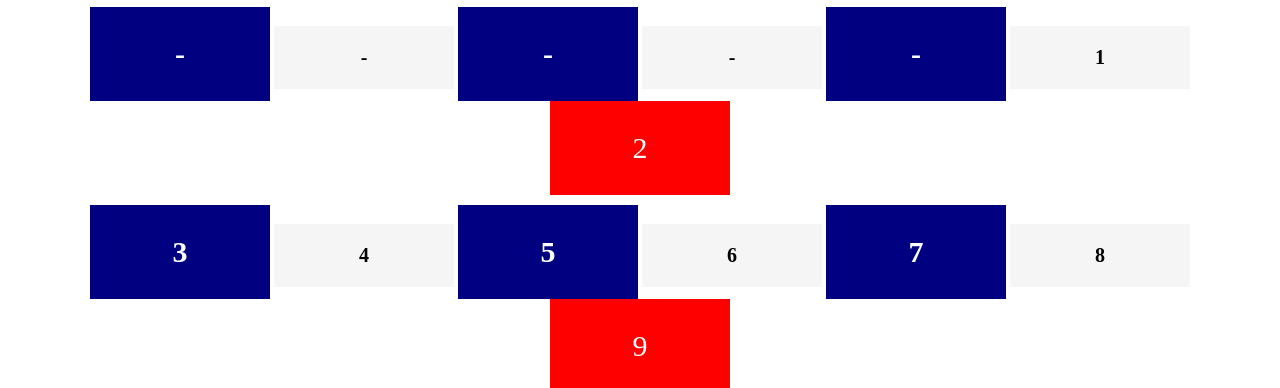
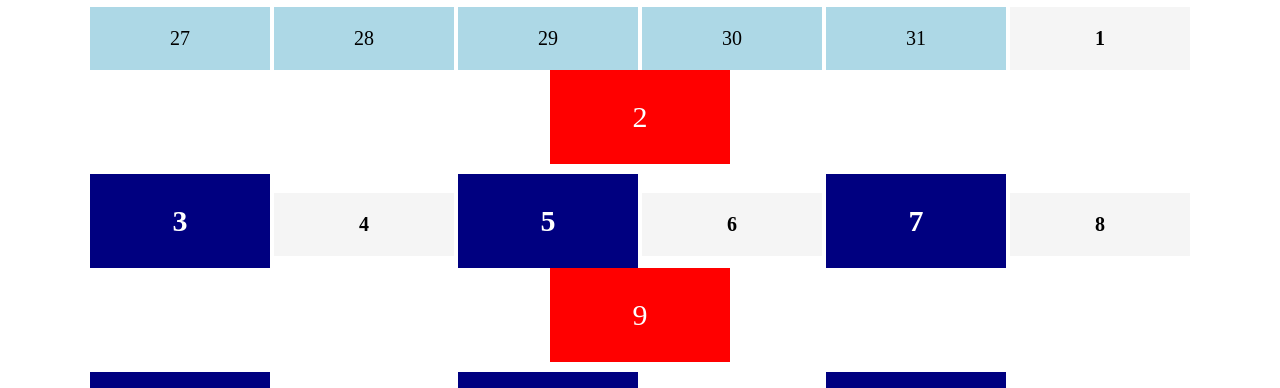
Before and after one commit to ariboss89/koda-b5-web2, a plain HTML site: page views/calendar.html in a window 1280 px wide. Shown: the part 349-737 px from the top of the page. Drawn offline with Linux system fonts and the light colour scheme.

Commit message:
fix: change value of empty box

```diff
--- a/views/calendar.html
+++ b/views/calendar.html
@@ -25,6 +25,14 @@
         font-size: 20px;
       }
 
+      .box-light {
+        display: inline-block;
+        width: 180px;
+        background-color: lightblue;
+        text-align: center;
+        font-size: 20px;
+      }
+
       .box-week-end {
         display: inline-block;
         width: 180px;
@@ -43,6 +51,10 @@
 
       .box-style {
         margin-bottom: 10px;
+      }
+
+      .last-month {
+        color: lightgray;
       }
     </style>
   </head>
@@ -75,20 +87,20 @@
       </div>
 
       <div class="box-style">
-        <div class="box-week-day">
-          <p>-</p>
+        <div class="box-light">
+          <p class="lightgray">27</p>
         </div>
-        <div class="box-week-day">
-          <p>-</p>
+        <div class="box-light">
+          <p class="lightgray">28</p>
         </div>
-        <div class="box-week-day">
-          <p>-</p>
+        <div class="box-light">
+          <p>29</p>
         </div>
-        <div class="box-week-day">
-          <p>-</p>
+        <div class="box-light">
+          <p>30</p>
         </div>
-        <div class="box-week-day">
-          <p>-</p>
+        <div class="box-light">
+          <p>31</p>
         </div>
         <div class="box-week-day">
           <p>1</p>
```
